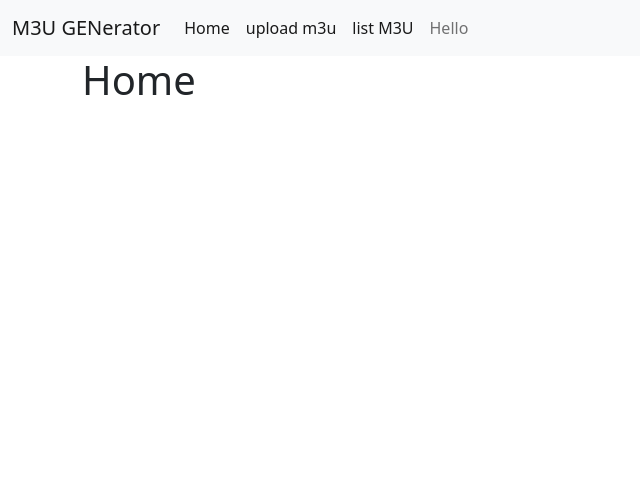
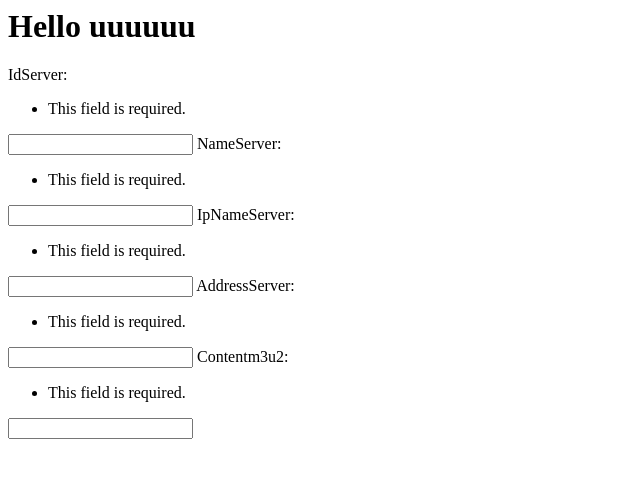
Before and after one commit to neurobcn/m3uGenerator, a Django app: page / in a window 1280 px wide. Shown: the top 478 px of the page, without its empty margins (0-640 px from the left). Run offline with Django 3.2, Linux system fonts and the light colour scheme.

Commit message:
end of sunday

```diff
--- a/m3ugen/m3uservers/models.py
+++ b/m3ugen/m3uservers/models.py
@@ -6,7 +6,7 @@ class listservers(models.Model):
     nameServer = models.CharField(max_length=1024)
     ipNameServer = models.CharField(max_length=255)
     addressServer = models.CharField(max_length=1024)
-    contentm3u = models.TextField(null=True, blank=True)
+    contentm3u2 = models.CharField(max_length=50000, default='')
 
 
 class Images(models.Model):
--- a/m3ugen/pages/views.py
+++ b/m3ugen/pages/views.py
@@ -1,7 +1,7 @@
 import  requests
-from m3uservers.forms import ImageForm, server1
+from m3uservers.forms import server1
 from m3uservers.models import listservers
-from django.shortcuts import render
+from django.shortcuts import redirect, render
 from django.http import HttpResponse
 
 # Create your views here.
@@ -10,20 +10,36 @@ def home_view(request):
 
 def uploadM3U(request):
     context = {
-        'form': ImageForm(),
         'list1': server1(),
     }
     return render(request, 'upload.html', context)
 
 def updateM3U(request, id):
     server = listservers.objects.get(id=id)
+    form = server1(instance=server)
     url = server.ipNameServer
-    r = requests.get(url)
+    try:
+        r = requests.get(url)
+        r = r.text
+    except Exception as ex:
+        r = str(ex)
+
+
+    if request.method == 'POST':
+        form = server1(request.POST, instance=server)
+        server.contentm3u2 = r
+        print('***************************************')
+        print(form)
+        print('***************************************')
+
+        if form.is_valid():
+            form.save()
+            return redirect('home')
 
     context = {
         'list1': server,
         'url': url,
-        'm3u': r.text,
+        'm3u': r,
     }
     return render(request, 'update.html', context)
 
@@ -32,14 +48,14 @@ def listM3U(request):
     servers = listservers.objects.all()
     url = servers[1].ipNameServer
 
-    print ('url:' + url)
-    r = requests.get(url)
+    #print ('url:' + url)
+    #r = requests.get(url)
     #servers[0].contentm3u = r.text
-    print(r.text)
+    #print(r.text)
 
     context = {
         'list2': servers,
-        'm3u': r.text,
+        #'m3u': r.text,
     }
 
     return render(request, 'm3uList.html', context)
--- a/m3ugen/templates/home.html
+++ b/m3ugen/templates/home.html
@@ -1,4 +1,10 @@
-{% extends 'base.html' %}
+
 <h1>
     Hello uuuuuu
 </h1>
+
+<tr><th><label for="id_idServer">IdServer:</label></th><td><ul class="errorlist"><li>This field is required.</li></ul><input type="number" name="idServer" step="1" required id="id_idServer"></td></tr>
+<tr><th><label for="id_nameServer">NameServer:</label></th><td><ul class="errorlist"><li>This field is required.</li></ul><input type="text" name="nameServer" maxlength="1024" required id="id_nameServer"></td></tr>
+<tr><th><label for="id_ipNameServer">IpNameServer:</label></th><td><ul class="errorlist"><li>This field is required.</li></ul><input type="text" name="ipNameServer" maxlength="255" required id="id_ipNameServer"></td></tr>
+<tr><th><label for="id_addressServer">AddressServer:</label></th><td><ul class="errorlist"><li>This field is required.</li></ul><input type="text" name="addressServer" maxlength="1024" required id="id_addressServer"></td></tr>
+<tr><th><label for="id_contentm3u2">Contentm3u2:</label></th><td><ul class="errorlist"><li>This field is required.</li></ul><input type="text" name="contentm3u2" maxlength="50000" required id="id_contentm3u2"></td></tr>
```
Also changed, not shown: m3ugen/m3uservers/forms.py (+7 -1 lines), m3ugen/templates/update.html (+6 -5 lines), m3ugen/db.sqlite3, m3ugen/m3uservers/migrations/0004_listservers_contentm3u2.py (added), m3ugen/m3uservers/migrations/0005_remove_listservers_contentm3u.py (added).
